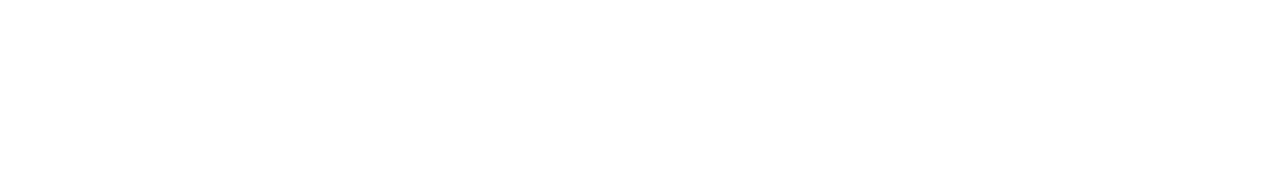
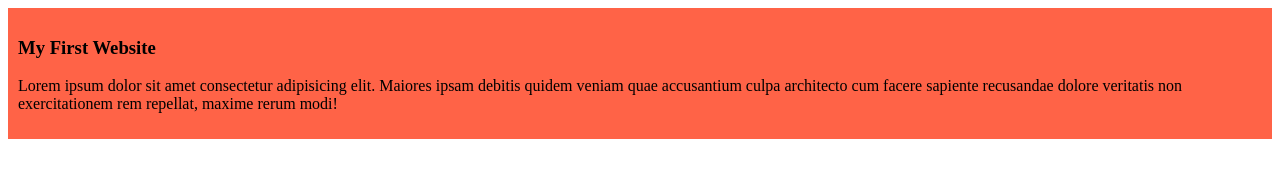
Before and after one commit to Rohithossain12/my-first-github-report, a plain HTML site: page index.html in a window 1280 px wide. Drawn offline with Linux system fonts and the light colour scheme.

Commit message:
added the first blog

```diff
--- /dev/null
+++ b/blog.css
@@ -0,0 +1,4 @@
+div{
+    background-color: tomato;
+    padding: 10px;
+}
--- a/index.html
+++ b/index.html
@@ -4,8 +4,13 @@
     <meta charset="UTF-8">
     <meta name="viewport" content="width=device-width, initial-scale=1.0">
     <title>My first Ever Github Report</title>
+    <link rel="stylesheet" href="blog.css">
 </head>
 <body>
+  <div>
+    <h3>My First Website</h3>
+    <P>Lorem ipsum dolor sit amet consectetur adipisicing elit. Maiores ipsam debitis quidem veniam quae accusantium culpa architecto cum facere sapiente recusandae dolore veritatis non exercitationem rem repellat, maxime rerum modi!</P>
+  </div>
 
 </body>
 </html>
```
